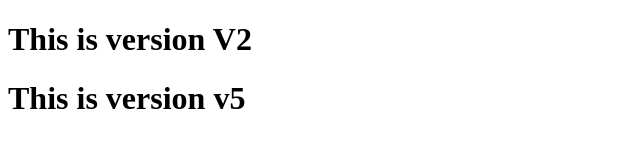
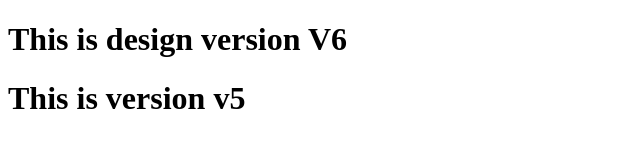
Before and after one commit to erdharmendra1/0810, a plain HTML site: page Singh.html in a window 1280 px wide. Shown: the whole page, without its empty margins (0-640 px from the left). Drawn offline with Linux system fonts and the light colour scheme.

Commit message:
Changed H1

```diff
--- a/Singh.html
+++ b/Singh.html
@@ -7,7 +7,7 @@
     <title>Document</title>
 </head>
 <body>
-    <h1>This is version V2 </h1>
+    <h1>This is design version V6 </h1>
 
 </body>
 <h1>This is version v5</h1>
```
